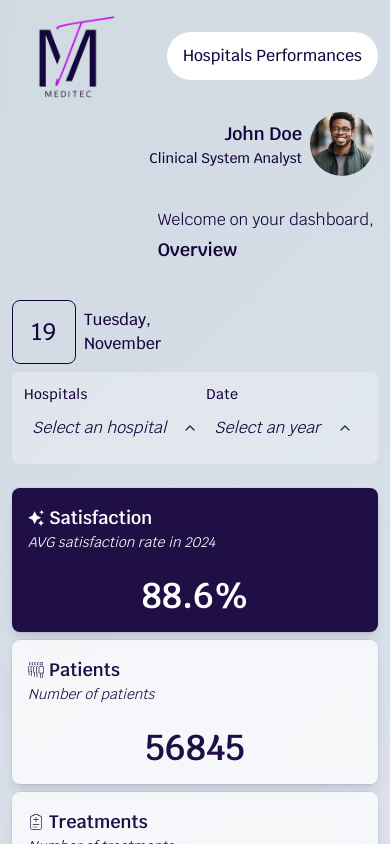
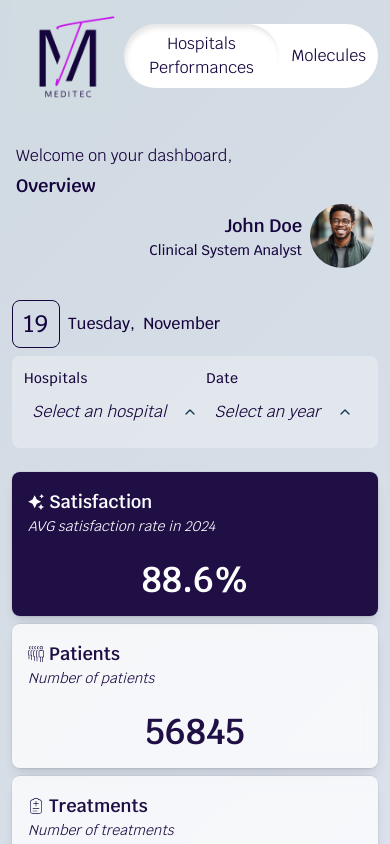
Before and after one commit to MandyTrl/meditec, a Next.js app: page / in a window 390 px wide. Shown: the top 844 px of the page. Built offline with nearby package versions, Linux system fonts and the light colour scheme.

Commit message:
add new ctxt for futur dashboard + adjust responsive

```diff
--- a/src/app/layout.tsx
+++ b/src/app/layout.tsx
@@ -2,6 +2,7 @@ import type { Metadata } from "next"
 import { Krub } from "next/font/google"
 import "./globals.css"
 import { Header } from "@components/Header"
+import { AppProviders } from "@/utils/Context"
 
 const krub = Krub({
 	subsets: ["latin"],
@@ -32,10 +33,12 @@ export default function RootLayout({
 					sizes="32x32"
 				/>
 
-				<main className="px-3 md:px-[6%]">
-					<Header />
-					{children}
-				</main>
+				<AppProviders>
+					<main className="px-3 md:px-[6%]">
+						<Header />
+						{children}
+					</main>
+				</AppProviders>
 			</body>
 		</html>
 	)
--- a/src/components/DashboardContainer.tsx
+++ b/src/components/DashboardContainer.tsx
@@ -1,14 +1,11 @@
-import { AppProviders } from "@/utils/Context"
 import { TopHospitalsLayout } from "@components/Layout/TopHospitalsLayout"
 import { TopHospitalsHeader } from "./TopHospitalHeader"
 
 export const DashboardContainer = () => {
 	return (
-		<AppProviders>
-			<div className="w-full h-full">
-				<TopHospitalsHeader />
-				<TopHospitalsLayout />
-			</div>
-		</AppProviders>
+		<div className="w-full h-full">
+			<TopHospitalsHeader />
+			<TopHospitalsLayout />
+		</div>
 	)
 }
--- a/src/components/Profil.tsx
+++ b/src/components/Profil.tsx
@@ -3,7 +3,7 @@ import ProfilPicture from "@assets/john-doe.jpg"
 
 export const Profil = () => {
 	return (
-		<div className="w-fit flex items-center">
+		<div className="w-fit flex items-center self-end">
 			<div className="flex flex-col mr-2">
 				<p className="w-full text-right text-lg md:text-xl font-semibold">
 					John Doe
--- a/src/components/TopHospitalHeader.tsx
+++ b/src/components/TopHospitalHeader.tsx
@@ -10,11 +10,9 @@ export const TopHospitalsHeader = () => {
 
 	return (
 		<div>
-			<div className="flex flex-col-reverse md:flex-row flex-reverse items-end justify-between px-1 md:px-0">
-				<div className="flex flex-col items-start">
-					<p className="text-right md:text-xl mt-8">
-						Welcome on your dashboard,
-					</p>
+			<div className="w-full flex flex-col md:flex-row flex-reverse md:items-end justify-between px-1 md:px-0">
+				<div className="flex flex-col md:items-start">
+					<p className="md:text-xl mt-8">Welcome on your dashboard,</p>
 
 					<h2 className="my-1 text-lg md:text-4xl font-semibold">
 						{!hasHospitalSelected ? "Overview" : `${hospital[0].name}`}
--- a/src/components/TopHospitalsCharts/ClinicalTrialsList.tsx
+++ b/src/components/TopHospitalsCharts/ClinicalTrialsList.tsx
@@ -92,7 +92,7 @@ export const ClinicalTrialsList = ({ datas, isMobile }: ComponentProps) => {
 						<tbody className="mx-[2px] divide-y divide-primary/20">
 							{chartData?.map((trial: ClinicalTrial) => (
 								<tr key={trial.name} className="px-2">
-									<td className="py-1 md:py-2 truncate">{trial.name}</td>
+									<td className="truncate py-2 md:py-4">{trial.name}</td>
 									<td className="px-2">
 										<span
 											className={clsx(
--- a/src/components/TopHospitalsCharts/MonthlyHospitalizations.tsx
+++ b/src/components/TopHospitalsCharts/MonthlyHospitalizations.tsx
@@ -59,7 +59,6 @@ export const MonthlyHospitalizations = ({
 		const aggregatedData = aggregateMonthlyHospitalizations(datas)
 
 		const sumByYear = aggregatedData.filter((el: ChartData) => {
-			console.log(el.year.toString(), "chouquette", timeLine)
 			return el.year.toString() === timeLine
 		})
 
--- a/src/components/UI/ListTabs.tsx
+++ b/src/components/UI/ListTabs.tsx
@@ -1,13 +1,27 @@
 "use client"
+import { useContext } from "react"
 import { Tab } from "@components/UI/Tab"
 import { tabs } from "@/utils/data/tabs"
+import { DashboardsContext } from "@/utils/Context"
 
 export const ListTabs = () => {
+	const dashboardCtxt = useContext(DashboardsContext)
+	const { dashboard, handleDashboard } = dashboardCtxt
+
+	const handleSelectTab = (tabSelected: string) => {
+		handleDashboard(tabSelected)
+	}
+
 	return (
-		<ul className="flex w-fit justify-self-end bg-white rounded-full p-2">
+		<ul className="flex w-fit justify-self-end bg-white rounded-full">
 			{tabs.map((title: string) => {
 				return (
-					<Tab key={title} title={title} onClick={() => console.log("test")} />
+					<Tab
+						key={title}
+						title={title}
+						dashboardSelected={dashboard}
+						onClick={handleSelectTab}
+					/>
 				)
 			})}
 		</ul>
--- a/src/components/UI/LocalTime.tsx
+++ b/src/components/UI/LocalTime.tsx
@@ -11,11 +11,11 @@ export const LocalTime = () => {
 
 	return (
 		<div className="flex items-center font-medium mt-8">
-			<div className="rounded-lg w-16 h-16 text-2xl border border-tertiary flex items-center justify-center p-2 mr-2">
+			<div className="rounded-lg w-12 h-12 md:w-16 md:h-16 text-2xl border border-tertiary flex items-center justify-center p-2 mr-2">
 				{date}
 			</div>
-			<div className="flex flex-col">
-				<p>{weekday},</p>
+			<div className="flex md:flex-col">
+				<p>{weekday}, &nbsp;</p>
 				<p>{month}</p>
 			</div>
 		</div>
--- a/src/components/UI/Tab.tsx
+++ b/src/components/UI/Tab.tsx
@@ -1,15 +1,40 @@
 "use client"
-import React from "react"
+import clsx from "clsx"
+import React, { useEffect, useState } from "react"
 
 export type TabProps = {
 	title: string
-	onClick: () => void
+	dashboardSelected: string
+	onClick: (tabSelected: string) => void
 }
 
-export const Tab = ({ title, onClick }: TabProps) => {
+export const Tab = ({ title, dashboardSelected, onClick }: TabProps) => {
+	const [hoveredTab, setHoveredTab] = useState<string>(dashboardSelected)
+
+	const dashboard = title === dashboardSelected
+	const isHovered = title === hoveredTab
+
+	useEffect(() => {}, [dashboardSelected])
+
+	const boxShadow =
+		"shadow-[inset_2px_4px_5px_rgba(0,0,0,0.1),_inset_-2px_-4px_6px_rgba(255,255,255,0.5)]"
+
 	return (
-		<li className="z-10 w-fit flex items-center justify-center transition-all duration-300 ease-in-out rounded-full px-2 py-1 bg-transparent hover:bg-secondary/80 transition-all ease-in-out duration-300 font-medium tracking-widdest">
-			<button onClick={onClick}>{title}</button>
+		<li
+			onMouseEnter={() => setHoveredTab(title)}
+			onMouseLeave={() => setHoveredTab(dashboardSelected)}
+			className={clsx(
+				"group z-10 w-fit flex items-center justify-center transition-all duration-300 ease-in-out rounded-fullfont-medium tracking-widdest"
+			)}>
+			<button
+				onClick={() => onClick(title)}
+				className={clsx(
+					dashboard && boxShadow,
+					isHovered && boxShadow,
+					`px-3 py-2 transition-all duration-300 ease-in-out rounded-full bg-transparent hover:bg-secondary/80`
+				)}>
+				{title}
+			</button>
 		</li>
 	)
 }
--- a/src/utils/Context/index.tsx
+++ b/src/utils/Context/index.tsx
@@ -1,5 +1,6 @@
 "use client"
 import { createContext, useState, ReactNode } from "react"
+import { tabs } from "@/utils/data/tabs"
 import { topHospitals } from "@utils/data/hospitals/hospitals"
 import { Hospital } from "@utils/data/hospitals/hospitalsTypes"
 
@@ -23,6 +24,17 @@ export const getClosestYear = (years: string[]): string => {
 
 export const years = aggregateYears(topHospitals)
 export const closestYear = getClosestYear(years)
+
+// Dashboards Ctxt
+export type DashboardsContextProps = {
+	dashboard: string
+	handleDashboard: (dashboardSelected: string) => void
+}
+
+export const DashboardsContext = createContext<DashboardsContextProps>({
+	dashboard: tabs[0],
+	handleDashboard: () => {},
+})
 
 // Hospital Ctxt
 export type HospitalContextProps = {
@@ -48,7 +60,13 @@ export const TimeLineContext = createContext<TimeLineContextProps>({
 
 //Providers pour encapsuler la logique de gestion des états
 export const AppProviders = ({ children }: { children: ReactNode }) => {
+	const [dashboard, setDashboard] = useState<string>(tabs[0])
 	const [hospital, setHospital] = useState<Hospital[]>(topHospitals)
+	const [timeLine, setTimeLine] = useState<string>(closestYear)
+
+	const handleDashboard = (dashboardSelected: string) => {
+		setDashboard(dashboardSelected)
+	}
 
 	const handleHospital = (hospitalSelected: string) => {
 		const selectedHospital = topHospitals.filter(
@@ -57,17 +75,17 @@ export const AppProviders = ({ children }: { children: ReactNode }) => {
 		setHospital(selectedHospital.length ? selectedHospital : topHospitals)
 	}
 
-	const [timeLine, setTimeLine] = useState<string>(closestYear)
-
 	const handleTimeLine = (timeLineSelected: string) => {
 		setTimeLine(timeLineSelected)
 	}
 
 	return (
-		<HospitalContext.Provider value={{ hospital, handleHospital }}>
-			<TimeLineContext.Provider value={{ timeLine, handleTimeLine }}>
-				{children}
-			</TimeLineContext.Provider>
-		</HospitalContext.Provider>
+		<DashboardsContext.Provider value={{ dashboard, handleDashboard }}>
+			<HospitalContext.Provider value={{ hospital, handleHospital }}>
+				<TimeLineContext.Provider value={{ timeLine, handleTimeLine }}>
+					{children}
+				</TimeLineContext.Provider>
+			</HospitalContext.Provider>
+		</DashboardsContext.Provider>
 	)
 }
--- a/src/utils/data/tabs.ts
+++ b/src/utils/data/tabs.ts
@@ -1,5 +1,5 @@
 export const tabs: string[] = [
 	"Hospitals Performances",
-	// "Molécules",
+	"Molecules",
 	// "Dernières recherches",
 ]
```
